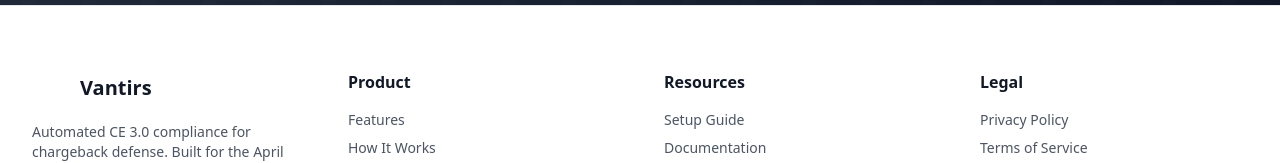
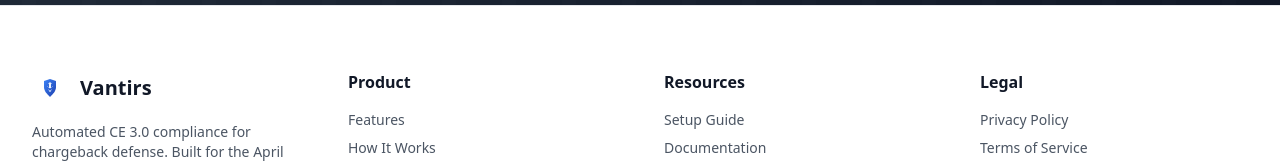
Before and after one commit to nandanreddy077-spec/vantirs, a Next.js app in the folder ShieldRate/: page / in a window 1280 px wide. Shown: the part 3845-4008 px from the top of the page. Built offline with nearby package versions, Linux system fonts and the light colour scheme.

Commit message:
Update: Replace footer Shield icon with Vantirs logo

```diff
--- a/ShieldRate/app/page.tsx
+++ b/ShieldRate/app/page.tsx
@@ -336,8 +336,8 @@
           <div className="grid grid-cols-1 md:grid-cols-4 gap-12 mb-12">
             <div>
               <div className="flex items-center space-x-3 mb-4">
-                <div className="bg-gradient-primary p-2 rounded-xl">
-                  <Shield className="h-5 w-5 text-white" />
+                <div className="bg-gradient-primary p-2 rounded-xl flex items-center justify-center">
+                  <VantirsLogo width={20} height={20} />
                 </div>
                 <span className="text-xl font-bold text-gray-900">Vantirs</span>
               </div>
```
